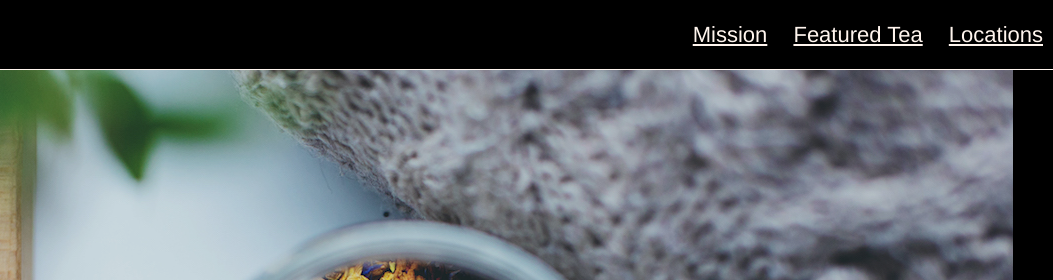
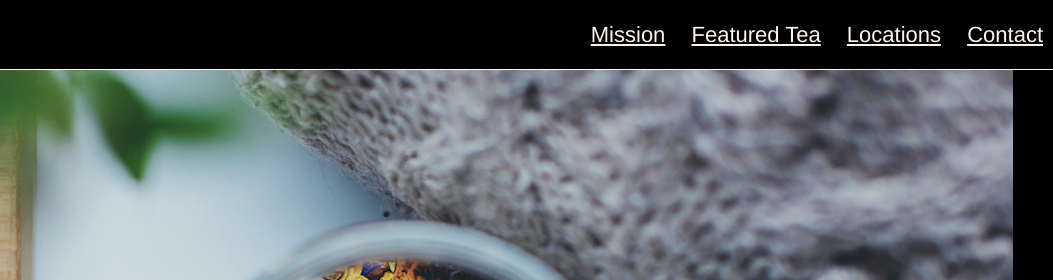
Before and after one commit to billdote/TeaCozy, a plain HTML site: page index.html in a window 1280 px wide. Shown: the top 280 px of the page, 227-1280 px from the left. Drawn offline with Linux system fonts and the light colour scheme.

Commit message:
Added contact link to navigation

```diff
--- a/index.html
+++ b/index.html
@@ -18,6 +18,9 @@
         </span>
         <span>
           <a href="#locations">Locations</a>
+        </span>
+        <span>
+          <a href="#contact">Contact</a>
         </span>
       </nav>
     </header>
```
